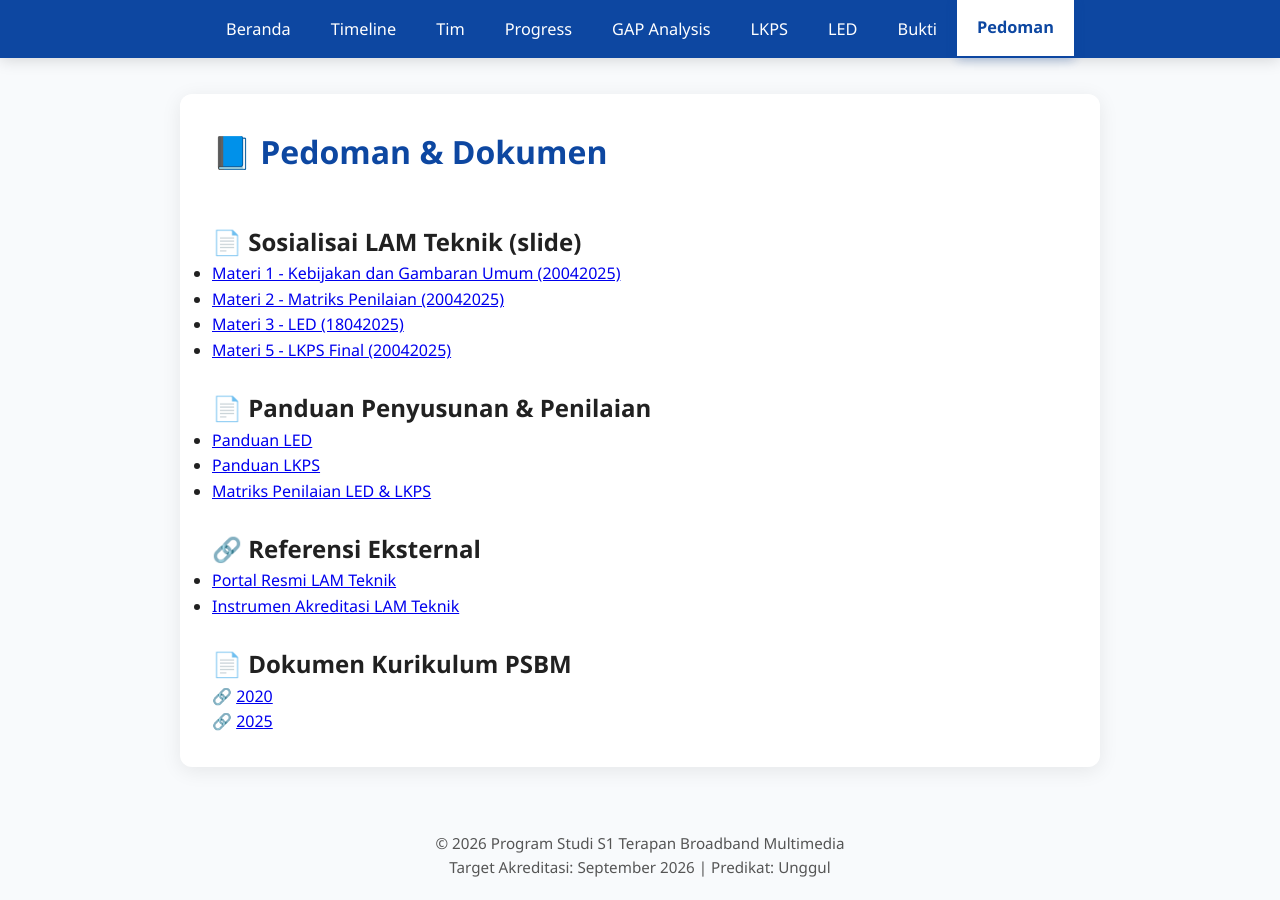
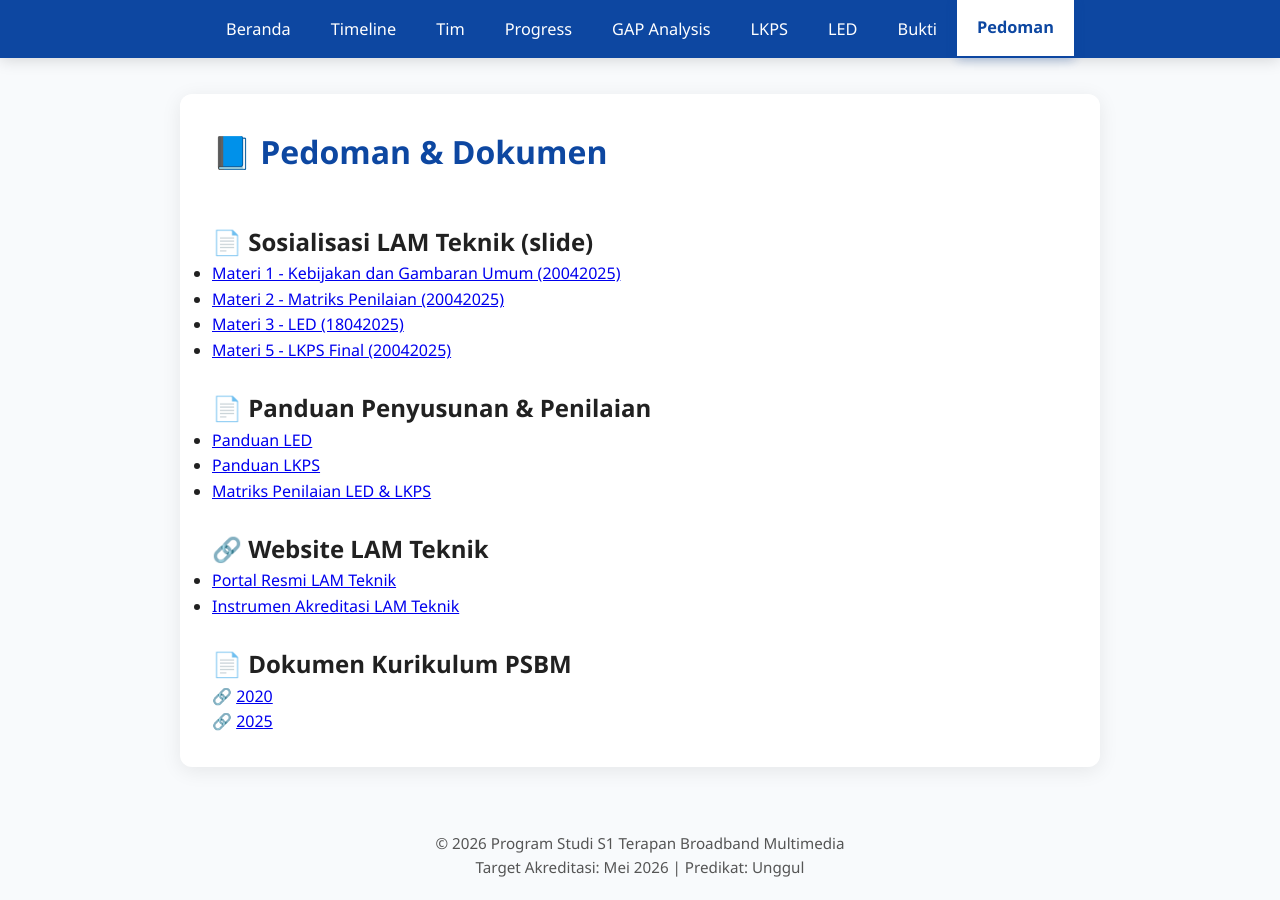
Before and after one commit to portal-psbm/aksibm-26, a Jekyll site: the page built from pedoman.md, in a window 1280 px wide. Built offline with Jekyll 4.4.1, drawn with Linux system fonts in a browser that asks for light colours.

Commit message:
update pedoman

```diff
--- a/_layouts/default.html
+++ b/_layouts/default.html
@@ -172,7 +172,7 @@
 
   <footer>
     &copy; {{ 'now' | date: "%Y" }} Program Studi S1 Terapan Broadband Multimedia<br>
-    Target Akreditasi: September 2026 | Predikat: Unggul
+    Target Akreditasi: Mei 2026 | Predikat: Unggul
   </footer>
 </body>
 </html>
--- a/pedoman.md
+++ b/pedoman.md
@@ -7,7 +7,7 @@ permalink: /pedoman/
 # 📘 Pedoman & Dokumen
 <br>
 
-## 📄 Sosialisai LAM Teknik (slide)
+## 📄 Sosialisasi LAM Teknik (slide)
    - [Materi 1 - Kebijakan dan Gambaran Umum (20042025)](/aksibm-26/assets/pedoman/kebijakan_dan_gambaran_umum.pdf)
    - [Materi 2 - Matriks Penilaian (20042025)](/aksibm-26/assets/pedoman/matriks_penilaian.pdf)
    - [Materi 3 - LED (18042025)](/aksibm-26/assets/pedoman/led.pdf)
@@ -18,7 +18,7 @@ permalink: /pedoman/
    - [Panduan LKPS](/aksibm-26/assets/pedoman/panduan_penyusunan_lkps_2025.pdf)
    - [Matriks Penilaian LED & LKPS](/aksibm-26/assets/pedoman/pedoman_matrik_penilaian_2025.pdf) <br><br>
 
-## 🔗 Referensi Eksternal
+## 🔗 Website LAM Teknik
    - [Portal Resmi LAM Teknik](https://lamteknik.or.id)
    - [Instrumen Akreditasi LAM Teknik](https://lamteknik.or.id/akreditasi/instrumen-akreditasi) <br><br>
 
```
